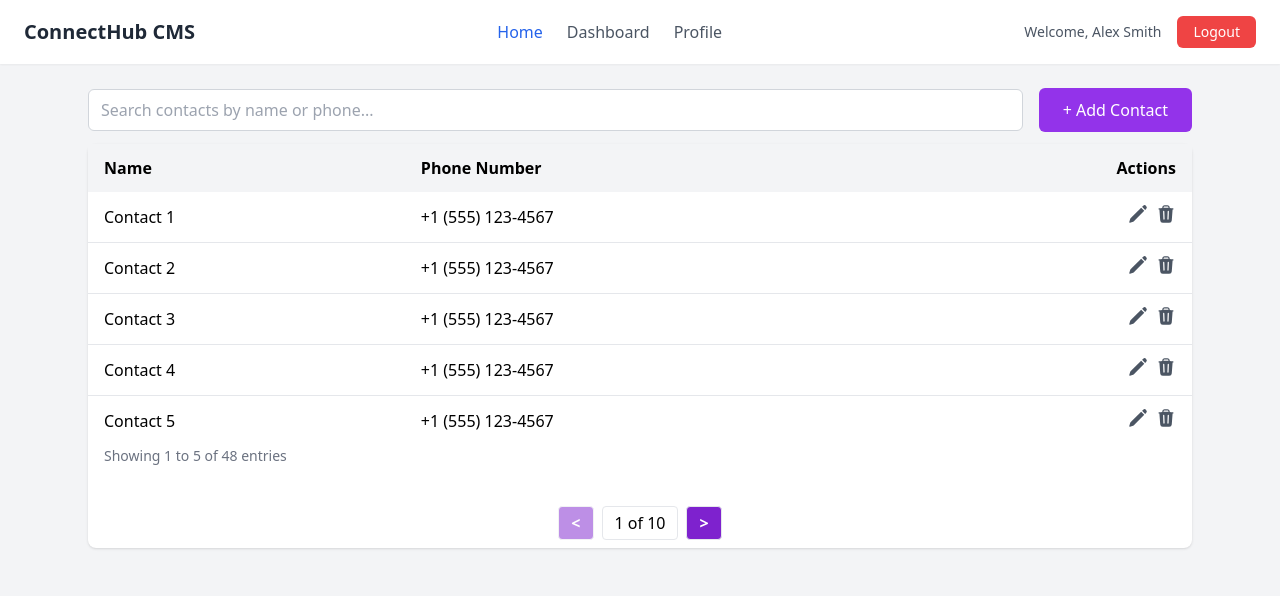
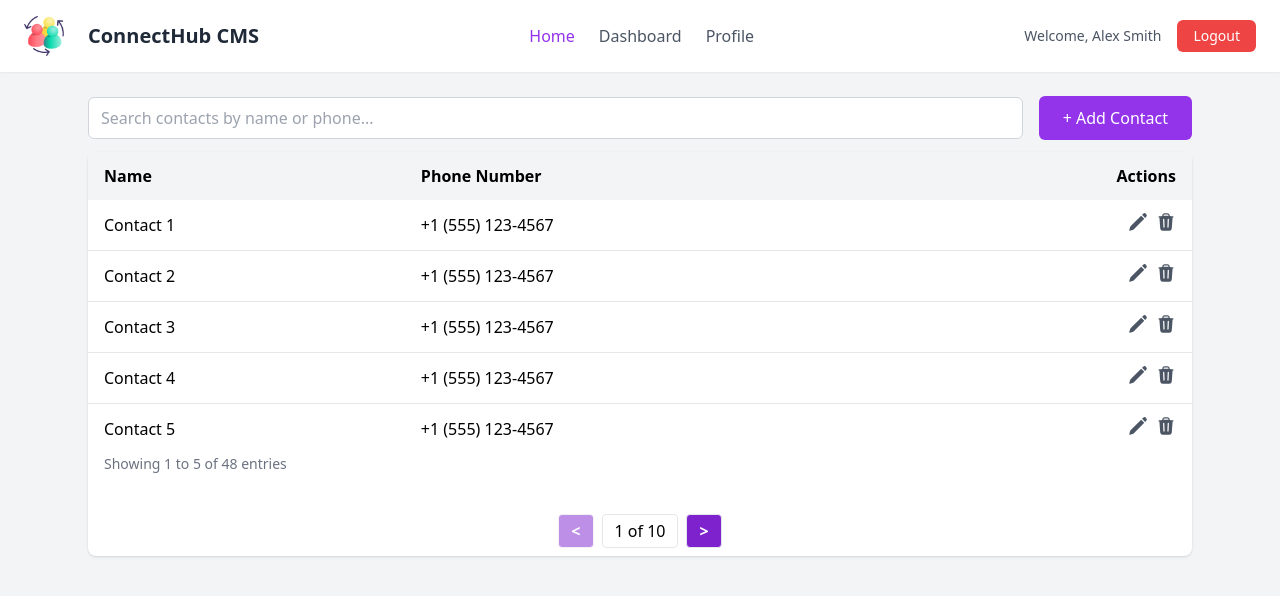
Before and after one commit to muhammadanascode/contact-management-frontend, a React (Create React App) app: page / in a window 1280 px wide. Shown: the top 596 px of the page. Built offline with nearby package versions, Linux system fonts and the light colour scheme.

Commit message:
feat: Added image in navbar

```diff
--- a/src/components/Navbar.js
+++ b/src/components/Navbar.js
@@ -3,15 +3,23 @@ import { NavLink } from "react-router-dom";
 const Navbar = () => {
     const linkClass = ({ isActive }) =>
         isActive
-            ? "text-blue-600 font-medium"
-            : "text-gray-600 hover:text-blue-600";
+            ? "text-purple-600 font-medium"
+            : "text-gray-600 hover:text-purple-600";
 
     return (
         <nav className="bg-white shadow-sm px-6 py-4 flex justify-between items-center">
             {/* Logo / App Name */}
-            <h1 className="text-xl font-bold text-gray-800">
-                ConnectHub CMS
-            </h1>
+            <div className="flex items-center gap-6 ">
+                <img
+                    src="social-media.png"
+                    className="h-8 w-8 sm:h-10 sm:w-10 object-contain"
+                    alt="Logo"
+
+                />
+                <h1 className="text-xl font-bold text-gray-800">
+                    ConnectHub CMS
+                </h1>
+            </div>
 
             {/* Navigation Links */}
             <div className="flex items-center gap-6">
```
